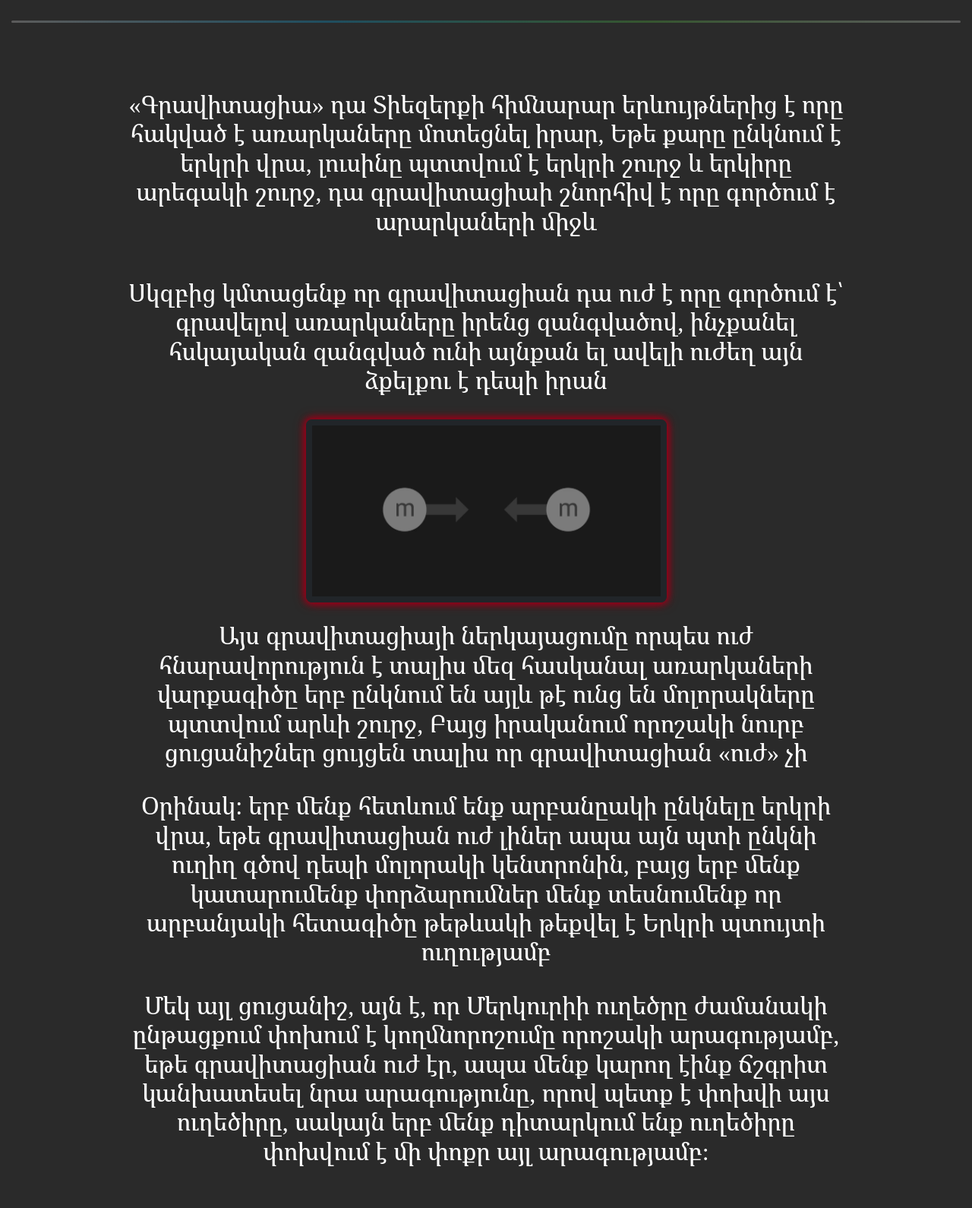
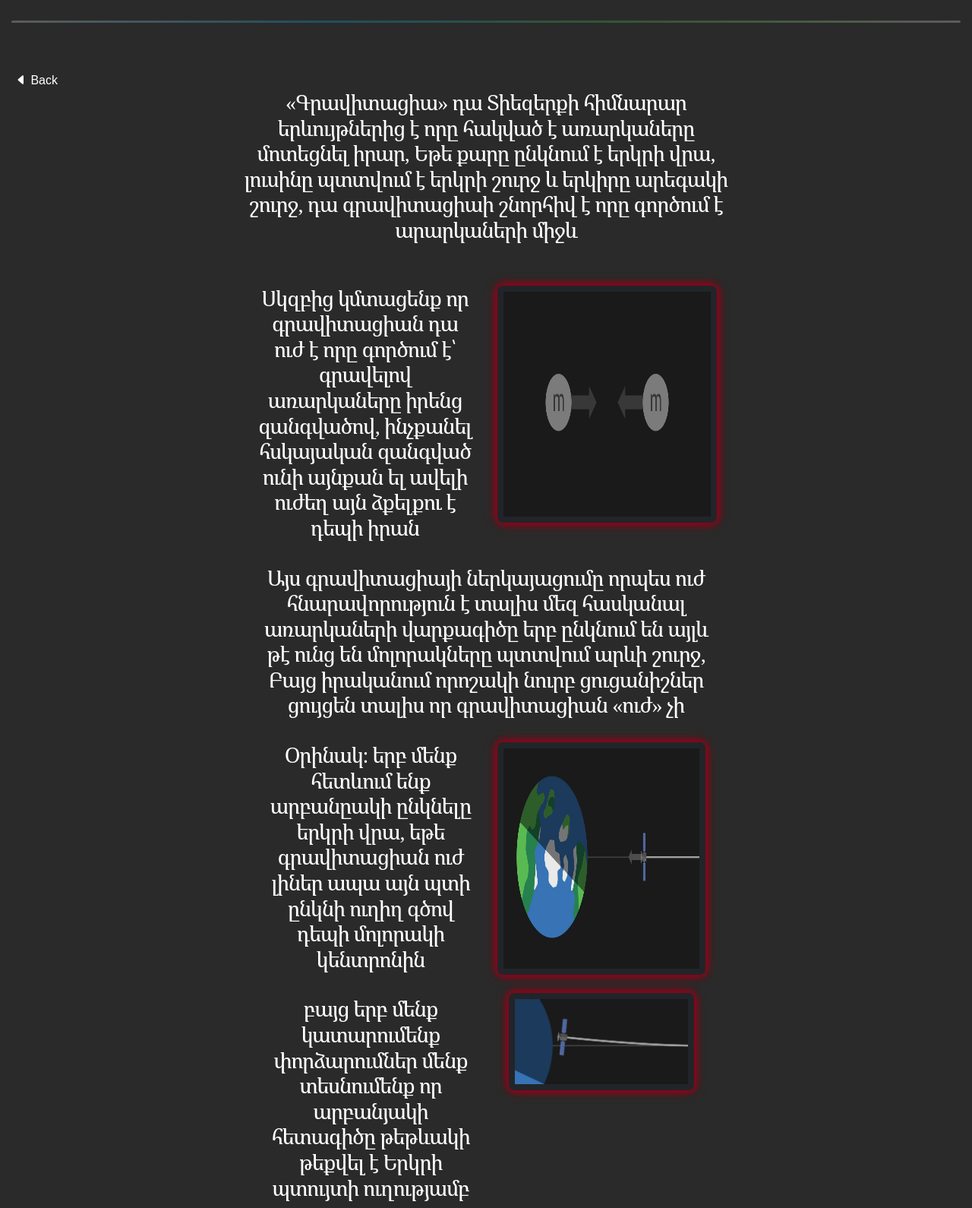
Before and after one commit to mMONTAGEe-Workshop/ScienceClic--, a plain HTML site: page GR.html in a window 1280 px wide. Shown: the part 165-1755 px from the top of the page at 76% size. Before the commit the page ends 1722 px from the top, so only its background shows below. Drawn offline with nearby package versions, Linux system fonts and the light colour scheme; a web font is replaced by a local one.

Commit message:
Unfinished, did alittle this and that
Added bootstrap column

```diff
--- a/GR.html
+++ b/GR.html
@@ -13,7 +13,7 @@
     <link rel="stylesheet" type="text/css" href="style.css">
     <link rel="stylesheet" href="bootstrap.min.css">
 
-    <title id="title">ScienceClic Հայերեն</title>
+    <title id="title">Հարաբերականության ընդհանուր տեսություն</title>
 
 </head>
 <body id="zibil-urish">
@@ -23,7 +23,7 @@
             <img id="image-workshop"  src="https://github.com/mMONTAGEe/mMONTAGEe/blob/master/Arevaxach%20with%20electrons%20orbit%20white.png?raw=true" width="25%" height="85%">
         </div>
         <div class="col-sm">
-            <h1 id="title"></i> ScienceClic Հայերեն</h1>
+            <h1 id="title"></i> General Relativity</h1>
         </div>
         <div class="col-sm">
             <img id="image-clic" src="img/icon.jpg" width="25%" height="85%">
@@ -35,21 +35,81 @@
 <br>
 <!-- <hr id="hr"> -->
 <br>
-
+<a href="index.html" class="back-button"> <i class="bi bi-caret-left-fill"></i> Back</a>
 <br>
 <div class="lection">
 <h2 class="whiteH2">«Գրավիտացիա» դա Տիեզերքի հիմնարար երևույթներից է որը հակված է առարկաները մոտեցնել իրար, Եթե քարը ընկնում է երկրի վրա, լուսինը պտտվում է երկրի շուրջ և երկիրը արեգակի շուրջ, դա գրավիտացիաի շնորհիվ է որը գործում է արարկաների միջև</h2>
 <br>
 <br>
+    <div class="container">
+        <div class="row">
+            <div class="col-xl-6">
 <h2 class="whiteH2">Սկզբից կմտացենք որ գրավիտացիան դա ուժ է որը գործում է՝ գրավելով առարկաները իրենց զանգվածով, ինչքանել հսկայական զանգված ունի այնքան ել ավելի ուժեղ այն ձքելքու է դեպի իրան</h2>
 <br>
-    <img class="img-text" src="img/GR/2massobjects.png">
+            </div>
+
+    <div class="col-xl-6">
+    <img class="img-text" src="img/GR/2massobjects.png" width="100%" height="85%">
     <br>
-    <h2 class="whiteH2">Այս գրավիտացիայի ներկայացումը որպես ուժ հնարավորություն է տալիս մեզ հասկանալ առարկաների վարքագիծը երբ ընկնում են այլև թէ ունց են մոլորակները պտտվում արևի շուրջ, Բայց իրականում որոշակի նուրբ ցուցանիշներ ցույցեն տալիս որ գրավիտացիան «ուժ» չի </h2>
+    </div>
+        </div>
+                <h2 class="whiteH2">Այս գրավիտացիայի ներկայացումը որպես ուժ հնարավորություն է տալիս մեզ հասկանալ առարկաների վարքագիծը երբ ընկնում են այլև թէ ունց են մոլորակները պտտվում արևի շուրջ, Բայց իրականում որոշակի նուրբ ցուցանիշներ ցույցեն տալիս որ գրավիտացիան «ուժ» չի</h2>
+                <br>
+    <div class="container">
+        <div class="row">
+            <div class="col-xl-6">
+                <h2 class="whiteH2">Օրինակ։ երբ մենք հետևում ենք արբանըակի ընկնելը երկրի վրա, եթե գրավիտացիան ուժ լիներ ապա այն պտի ընկնի ուղիղ գծով դեպի մոլորակի կենտրոնին</h2>
+                <br>
+                <h2 class="whiteH2">բայց երբ մենք կատարումենք փորձարումներ մենք տեսնումենք որ արբանյակի հետագիծը թեթևակի թեքվել է Երկրի պտույտի ուղությամբ</h2>
+            </div>
+            <div class="col-xl-6">
+                <img class="img-text" src="img/GR/example1sattelite.png" width="100%" height="50%">
+                <br>
+                <div class="col-xl-12">
+                <img class="img-text" src="img/GR/example2sattelite.png" width="100%" height="50%">
+                <br>
+            </div>
+            </div>
+        </div>
+    </div>
     <br>
-    <h2 class="whiteH2">Օրինակ։ երբ մենք հետևում ենք արբանըակի ընկնելը երկրի վրա, եթե գրավիտացիան ուժ լիներ ապա այն պտի ընկնի ուղիղ գծով դեպի մոլորակի կենտրոնին, բայց երբ մենք կատարումենք փորձարումներ մենք տեսնումենք որ արբանյակի հետագիծը թեթևակի թեքվել է Երկրի պտույտի ուղությամբ</h2>
+    <hr>
+    <div class="container">
+        <div class="row">
+            <div class="col-xl-6">
+    <h2 class="whiteH2">Մեկ այլ ցուցանիշ, այն է, որ Մերկուրիի ուղեծրը ժամանակի ընթացքում փոխում է կողմնորոշումը որոշակի արագությամբ, եթե գրավիտացիան ուժ էր, ապա մենք կարող էինք ճշգրիտ կանխատեսել նրա արագությունը, որով պետք է փոխվի այս ուղեծիրը, սակայն երբ մենք դիտարկում ենք ուղեծիրը փոխվում է մի փոքր այլ արագությամբ:</h2>
     <br>
-    <h2 class="whiteH2">Մեկ այլ ցուցանիշ, այն է, որ Մերկուրիի ուղեծրը ժամանակի ընթացքում փոխում է կողմնորոշումը որոշակի արագությամբ, եթե գրավիտացիան ուժ էր, ապա մենք կարող էինք ճշգրիտ կանխատեսել նրա արագությունը, որով պետք է փոխվի այս ուղեծիրը, սակայն երբ մենք դիտարկում ենք ուղեծիրը փոխվում է մի փոքր այլ արագությամբ:</h2>
+                </div>
+            <div class="col-xl-6">
+            <img class="img-text" src="img/GR/mercuryorbit.png" width="100%" height="85%">
+            <br>
+            </div>
+            </div>
+        </div>
+
+    <h2 class="whiteH2"><em>«Տարածություն և ժամանակ» (Space and Time) սա է այն ինչ մենք անվանումենք «Հարաբերականության ընդհանուր տեսություն | General Relativity»</em></h2>
+    <br>
+    <h2 class="whiteH2">Հասկանալու համար, General Relativity հիմնված է գրեթե ամբողջությամբ համարժեքության սկզբունքի վրա</h2>
+    <br>
+    <h2 class="whiteH2">Համարժեքության սկզբունքը ասում է թէ բոլոր առարկաները ընկնում են նույն ձև Ասում է որ ազատ ընկնում ը դա ոչ թէ ուժի ազդեցությամբ է ոչ ել արագացվաց առակայի շարժումը ընկելու ժամանակ,</h2> <h2 class="whiteH2"> <strong> <em> այլև ազատ ընկնումը դա առարկաների բնական շարժում է </em> </strong> </h2>
+    <br>
+    <img class="img-text" src="img/GR/naturalmovement.png" width="100%" height="85%">
+    <br>
+    <h2 class="whiteH2">Երբ առարկան ընկնում է երկրի վրա, իրականում առարկաները մնումեն անշարժ, այլև գետնիննա մոտենում առարկաներին․ Մարդը կանգնաց երկրի վրա մշտական դիմադրություն ազատ անկմանը և անընդհատ վերակայող արագացմանը․</h2>
+    <br>
+    <h2 class="whiteH2">Այդ պատճառով ել մենք զգումենք մեր զանգվածը երբ կանգնածենք գետնի վրա․ ազատ անկման ժամանակ մեր մարմինը շարժվում է իր բնական արագությամբ</h2>
+    <br>
+    <h2 class="whiteH2"> <em> General Relativity մեջ գրավիտացիան այլևս ուժ չի, կարելի է ասել որ «գրավիատացիա» հասկածություն չկա </em></h2>
+    <br>
+    <h2 class="whiteH2">Եթե մարմինը թողնում է տպավորություն որ այն ընկնում է և իրանք ձքտումեն իրար</h2>
+    <br>
+    <h2 class="whiteH2">Որովհետև նրանք շարժվում են բնականորեն անշարժ, և տիեզերքի երկրաչափությունը կոր է.</h2>
+    <br>
+    <h2 class="whiteH2">Առարկաները չեն ձքտում իրար, նրանք ուղղակի շարժվում են ուղիղ գծերով և ծռում Տարածություն ժամանակը իրանց շուրջ իրանց զանգվածի պատճարով</h2>
+    <br>
+    <h2 class="whiteH2">Ամենա կարևոր միտքը General Relativity մեջ բոլոր առարկաները որոնք ունեն զանգված ծռումեն Տարածությունը և ժամանակը իրենց շուրջ․</h2>
+    <br>
+
 </div>
 
 
--- a/style.css
+++ b/style.css
@@ -59,15 +59,33 @@
     font-family: 'Sulphur Point', sans-serif;
 }
 
+.back-button {
+    position: relative;
+    margin: auto;
+    right: auto;
+    background-color: transparent;
+    color: #fff;
+    padding: 10px 5px;
+    text-decoration: none;
+    border-radius: 5px;
+    font-family: 'Rubik', sans-serif;
+    font-size: 16px;
+    transition: background-color 0.3s;
+}
+
+.back-button:hover {
+    background-color: #ffffff;
+    color: black;
+}
+
 .lection{
     margin: auto;
+    width: 75%;
     padding-left: 150px;
     padding-right: 150px;
 }
 
 .img-text{
-    width: 50%;
-    height: 50%;
     display: block;
     margin-left: auto;
     margin-right: auto;
@@ -122,10 +140,18 @@ a:active {
 
 
 
-.whiteH2{
+.whiteH2main{
     text-align: center;
     color: #ffffff;
     font-family: 'Noto Serif Armenian', serif;
+}
+
+.whiteH2{
+    font-size: 28px;
+    text-align: center;
+    color: #ffffff;
+    font-family: 'Noto Serif Armenian', serif;
+    letter-spacing: -1px;
 }
 
 
```
Also changed, not shown: img/GR/example1sattelite.png (added), img/GR/example2sattelite.png (added), img/GR/mercuryorbit.png (added), img/GR/naturalmovement.png (added), img/GR/spacetime.png (added).
